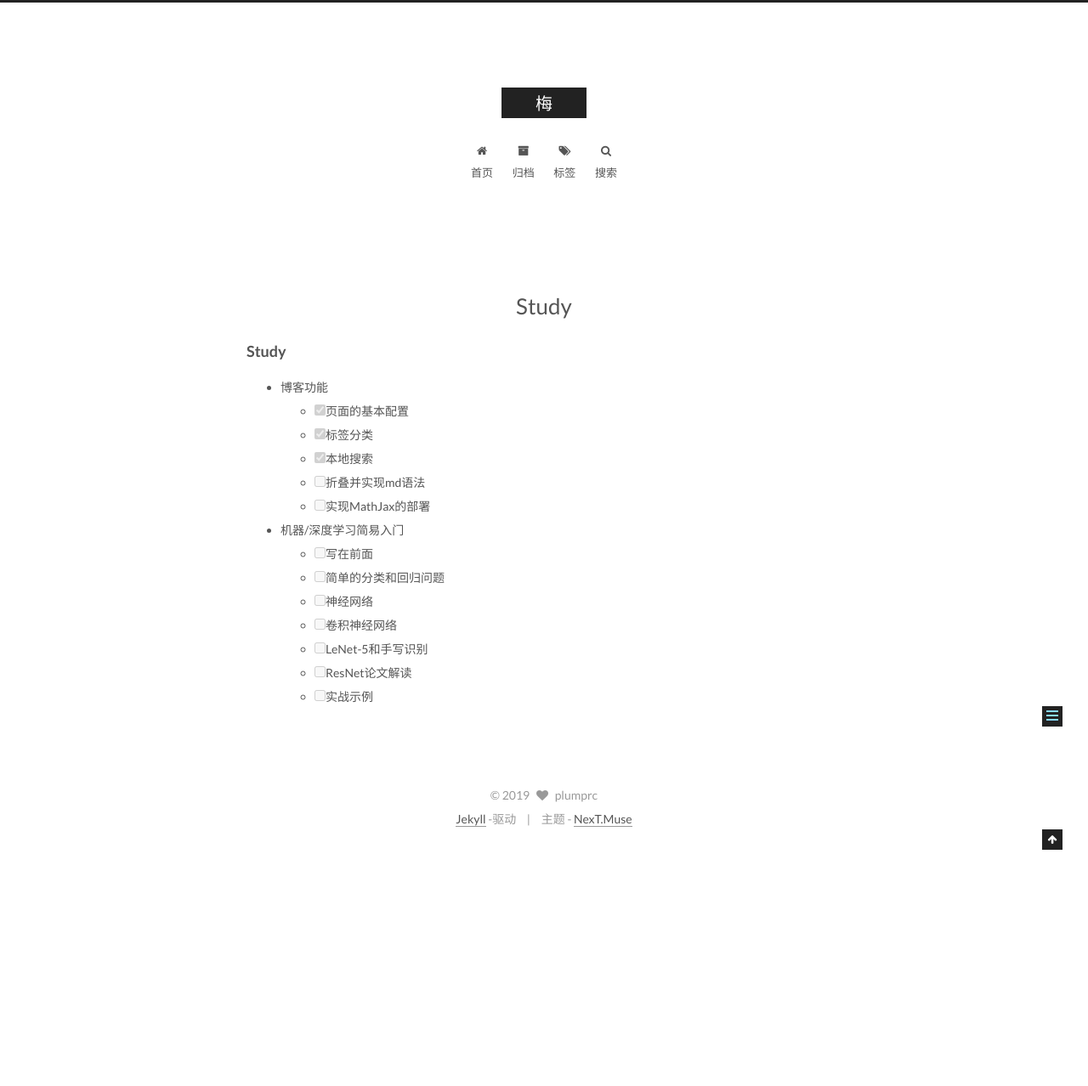
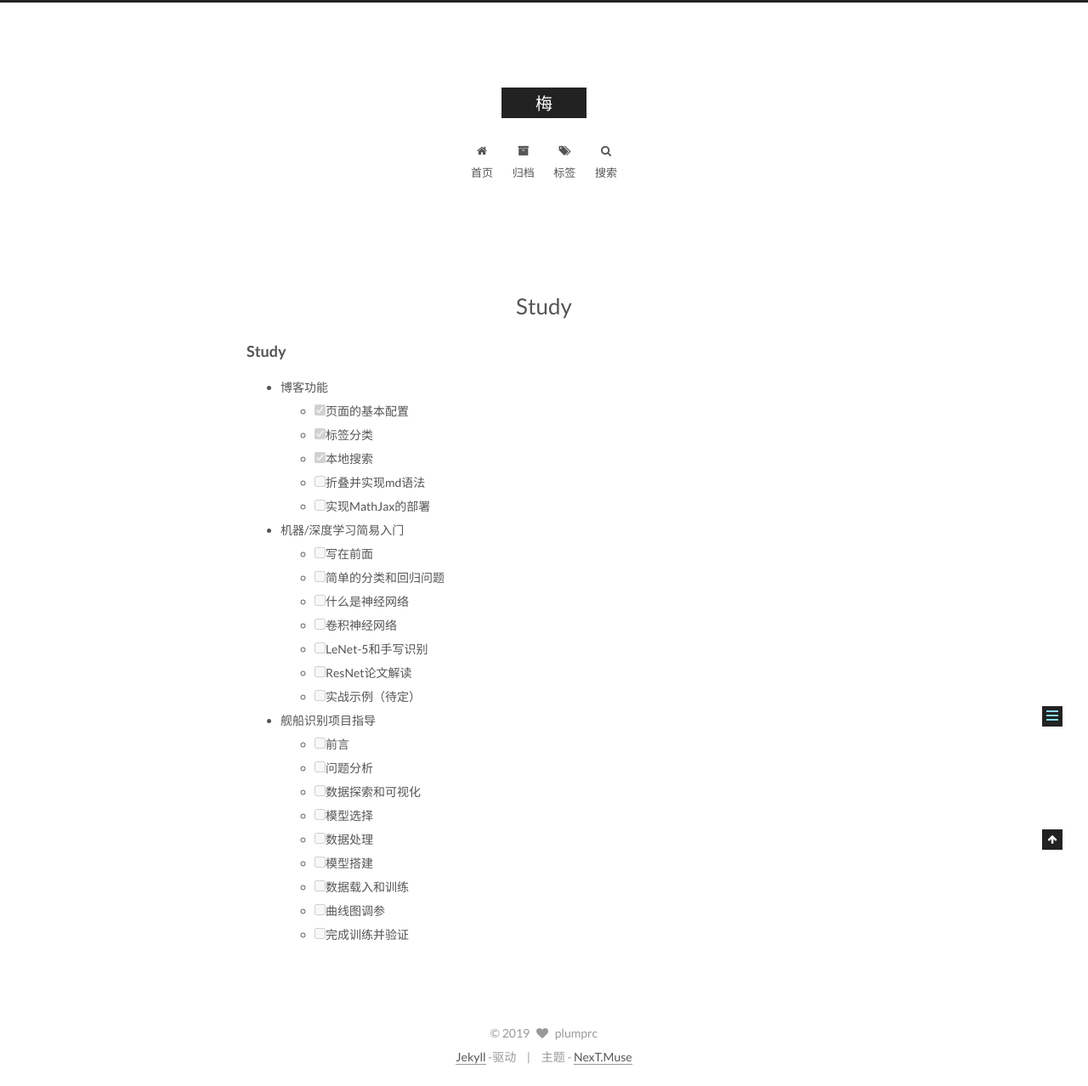
Before and after one commit to plumprc/plumprc.github.io, a Jekyll site: the page built from index.md, in a window 1280 px wide. Shown: the whole page at 85% size. Built offline with Jekyll 4.4.1, drawn with Linux system fonts in a browser that asks for light colours; emoji names are drawn with the system emoji font; our own code applies the rules of GitHub Pages for plain Markdown files; the list of posts is cut into pages by our own code; before the commit the page ends 998 px from its top, so only the background shows below that.

Commit message:
pre-tutorial

```diff
--- a/index.md
+++ b/index.md
@@ -10,8 +10,19 @@
 * 机器/深度学习简易入门
   * [ ] 写在前面
   * [ ] 简单的分类和回归问题
-  * [ ] 神经网络
+  * [ ] 什么是神经网络
   * [ ] 卷积神经网络
   * [ ] LeNet-5和手写识别
   * [ ] ResNet论文解读
-  * [ ] 实战示例
+  * [ ] 实战示例（待定）
+
+* 舰船识别项目指导
+  * [ ] 前言
+  * [ ] 问题分析
+  * [ ] 数据探索和可视化
+  * [ ] 模型选择
+  * [ ] 数据处理
+  * [ ] 模型搭建
+  * [ ] 数据载入和训练
+  * [ ] 曲线图调参
+  * [ ] 完成训练并验证
```
